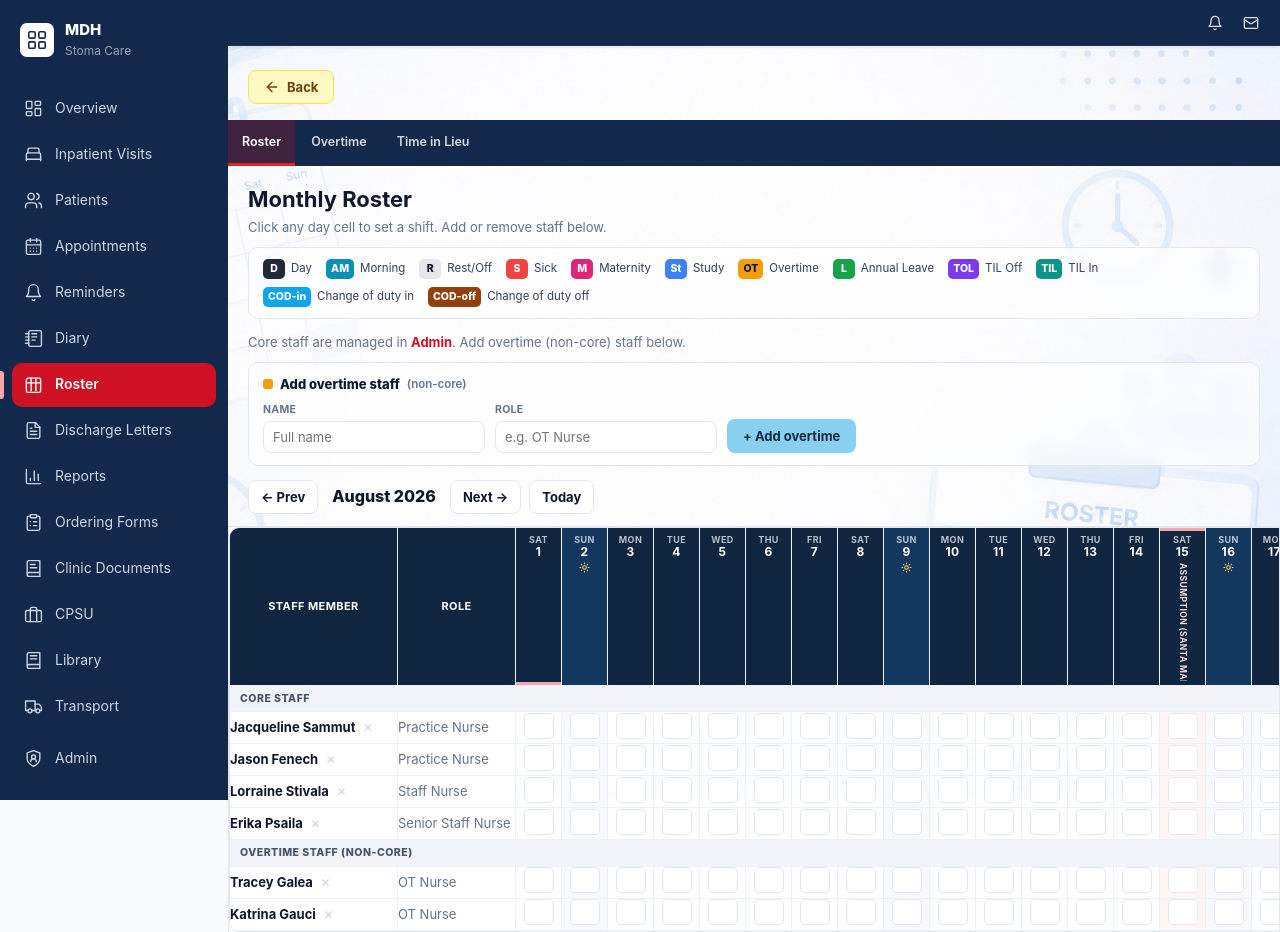
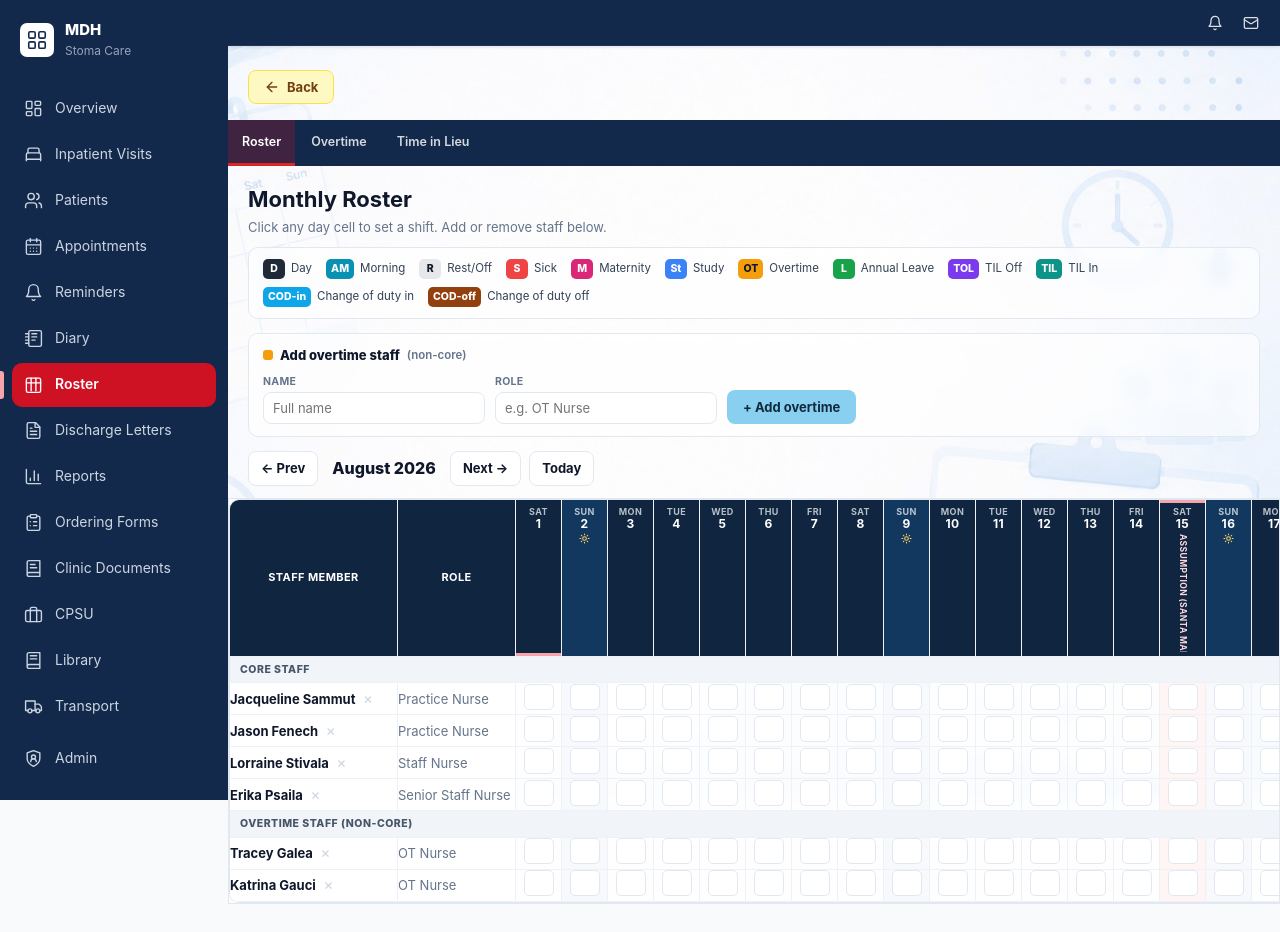
Before and after one commit to jasonfenech118-ctrl/dashborad, a Django app: page /roster/ in a window 1280 px wide. Shown: the top 932 px of the page. After the commit the page ends 904 px from the top, so only its background shows below. Run offline with Django 5.2, Linux system fonts and the light colour scheme; data comes from the database, SQL or seed files in the repository; data that the repository does not hold is empty.

Commit message:
Remove core staff note from roster page (#154)
* Make roster calendar full-width and increase table font size

* Roster: widen day cells to 46px, strip 'Feast of' from holiday names

* Add Roster/Overtime/Time in Lieu tab bar to roster page

* Remove 'Core staff managed in Admin' note from roster page

---------

Co-authored-by: Claude <noreply@anthropic.com>

```diff
--- a/backend/templates/clinic/roster.html
+++ b/backend/templates/clinic/roster.html
@@ -134,10 +134,6 @@
   {% for c in codes %}<span><b style="background:{{ c.bg }};color:{{ c.fg }};">{{ c.code }}</b>{{ c.label }}</span>{% endfor %}
 </div>
 
-<!-- Overtime (non-core) staff are managed here; core staff live in Admin. -->
-<p class="muted" style="font-size:13px;margin:2px 0 10px;">
-  Core staff are managed in <a href="{% url 'clinic:admin_users' %}" style="font-weight:700;color:var(--teal);">Admin</a>. Add overtime (non-core) staff below.
-</p>
 <div class="addgrid">
   <div class="addbox">
     <div class="addhdr"><span class="dot" style="background:#f59e0b;"></span>Add overtime staff <span class="sub">(non-core)</span></div>
```
